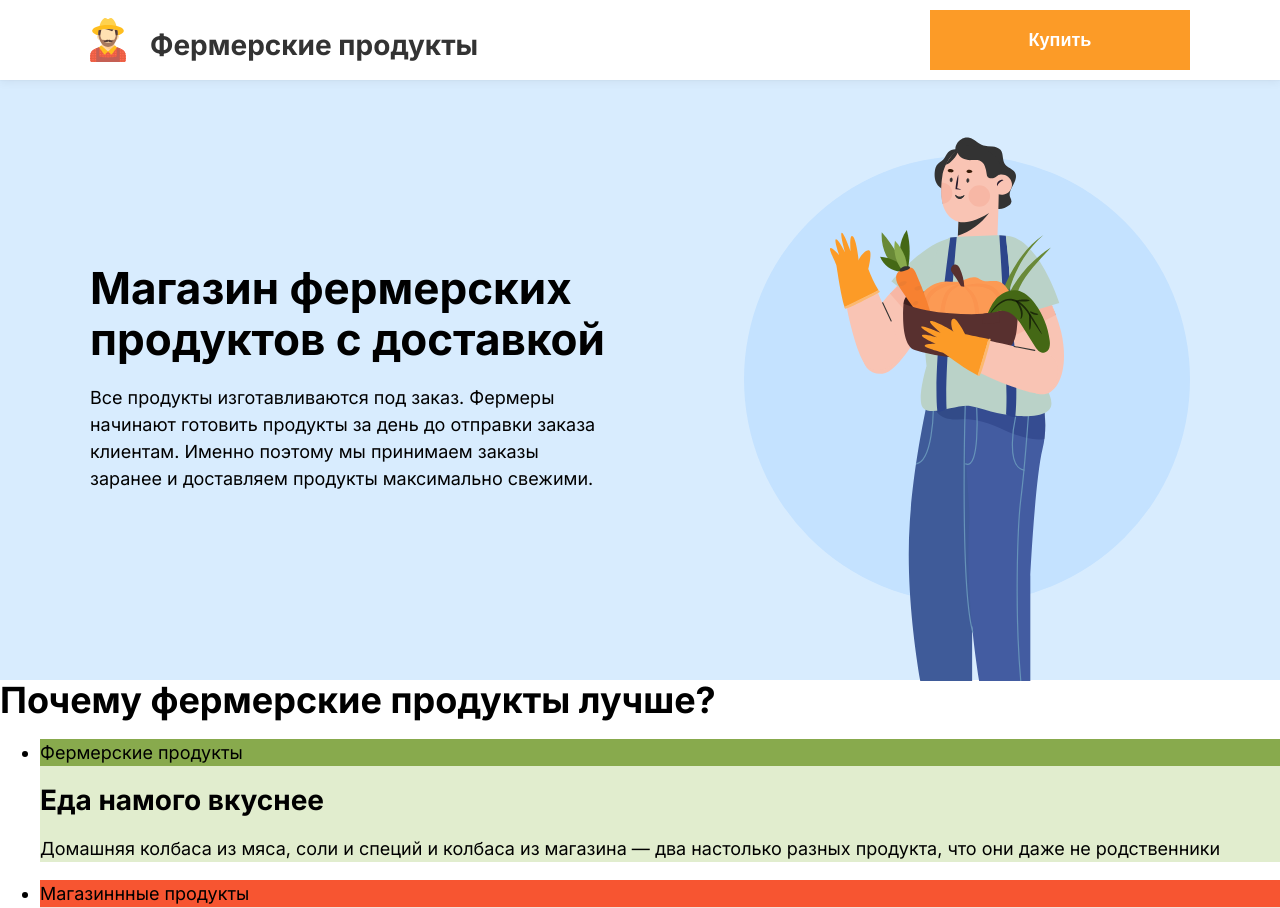
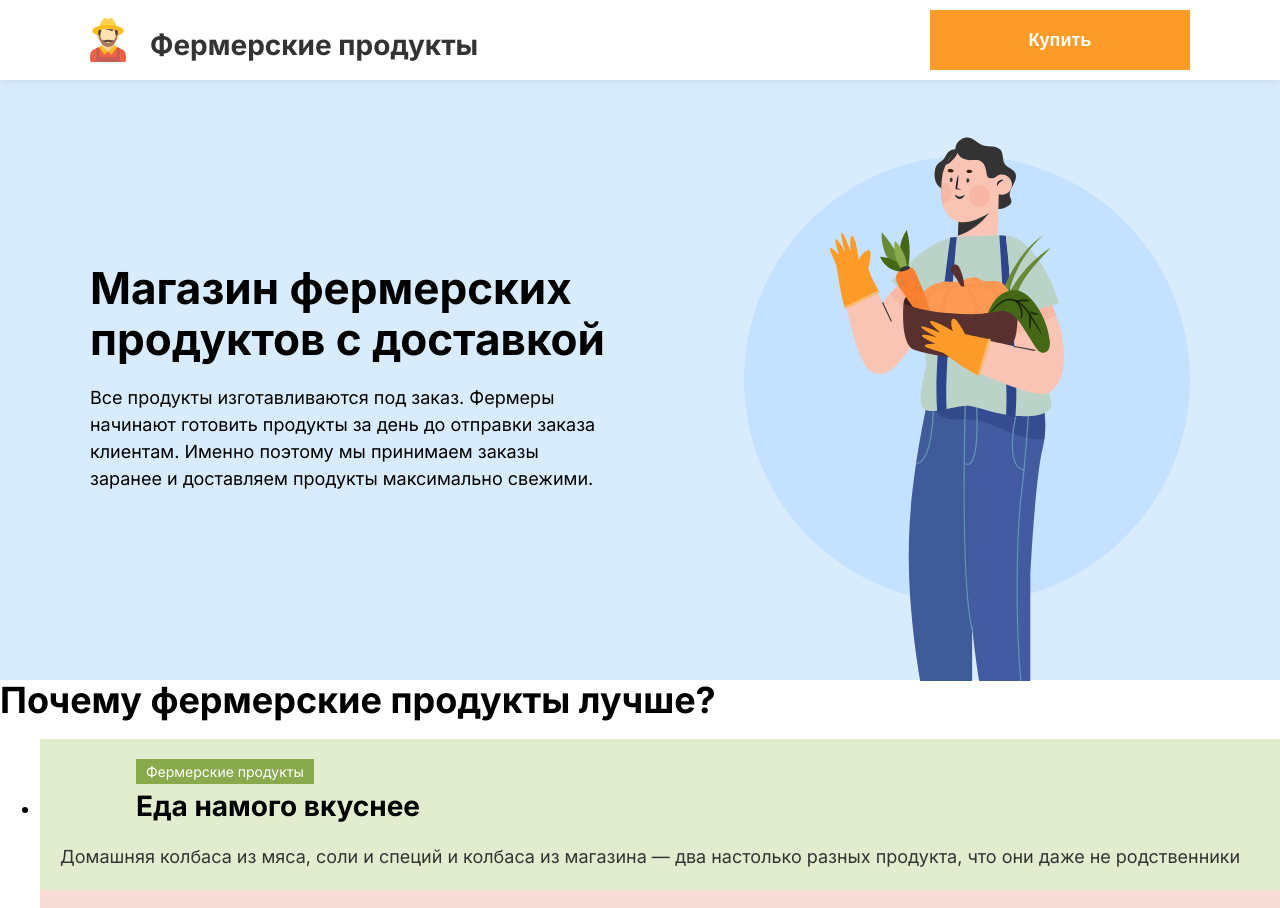
Before and after one commit to Bebnev85/farm-product, a React (Create React App) app: page / in a window 1280 px wide. Shown: the top 908 px of the page. Built offline with nearby package versions, Linux system fonts and the light colour scheme; grey boxes are pictures that could not be loaded.

Commit message:
Стилизует карточки преимуществ натуральных продуктов

```diff
--- /dev/null
+++ b/jsconfig.json
@@ -0,0 +1,6 @@
+{
+    "compilerOptions": {
+      "baseUrl": "src"
+    },
+    "include": ["src"]
+  }
--- a/src/components/blocks/about/about.jsx
+++ b/src/components/blocks/about/about.jsx
@@ -1,6 +1,5 @@
 import React from "react";
 import Title, { TitleSize, TitleLevel } from "../../ui/title/title";
-import "./style"
 import { StyledSection, Text, TextWrapper, Container } from "./style";
 
 function About() {
--- a/src/components/ui/advantage-card/advantage-card.jsx
+++ b/src/components/ui/advantage-card/advantage-card.jsx
@@ -1,38 +1,21 @@
 import React from "react";
-import Feature, {productType} from "../feature/feature";
+import Feature from "../feature/feature";
 import Title, { TitleSize } from "../title/title";
-import "./style.css";
+import { StyledAdvategeCard, Header, CardTitle, Paragraph, Image } from "./style";
 
-function AdvantageCard(advantage) {
-    let bgColor;
-    switch (advantage.productType) {
-        case productType.FARM:
-            bgColor = "#E1EDCE";
-            break;
-        case productType.SHOP:
-            bgColor = "#F8DDD7";
-            break;
-        default:
-            bgColor = "0";
-            break;
-    }
-    return bgColor ? (
-        <div className="advantage-card" style={{backgroundColor: `${bgColor}`}}>
-            <header className="adventure-card__header">
-                <div
-                    className="advantage-card__ico"
-                    style={{
-                        backgroundImage: `url(${advantage.ico})`
-,                    }}>
-                </div>
-                <div className="adventure-card__title">
-                    <Feature>{advantage.productType}</Feature>
-                    <Title size={TitleSize.SMALL}>{advantage.title}</Title>
-                </div>
-                <p className="advantage-card__text">{advantage.description}</p>
-            </header>
-        </div>
-    ): null
+function AdvantageCard({isNatural, ico, title, description}) {
+    return (
+        <StyledAdvategeCard $isNatural = {isNatural}>
+            <Header>
+                <Image $ico = {ico}/>
+                <CardTitle>
+                    <Feature isNatural = {isNatural}></Feature>
+                    <Title size={TitleSize.SMALL}>{title}</Title>
+                </CardTitle>
+            </Header>
+            <Paragraph>{description}</Paragraph>
+        </StyledAdvategeCard>
+    )
 }
 
 export default AdvantageCard;
--- /dev/null
+++ b/src/components/ui/advantage-card/style.js
@@ -0,0 +1,35 @@
+import styled from "styled-components";
+
+export const StyledAdvategeCard = styled.div`
+    display: flex;
+    flex-direction: column;
+    gap: 20px;
+    padding: 20px;
+    background-color: ${(props) => props.$isNatural ? props.theme.lightGreenBgColor : props.theme.lightRedBgColor}
+`;
+
+export const Header = styled.header`
+    display: flex;
+    gap: 20px;
+`;
+
+export const CardTitle = styled.div`
+    display: flex;
+    flex-direction: column;
+    gap: 6px;
+`;
+
+export const Paragraph = styled.p`
+    margin: 0;
+    padding: 0;
+    color: ${(props) => props.theme.blackColor};
+    font-weight: 400;
+    line-height: 150%;
+    font-size: 18px;
+`;
+
+export const Image = styled.div`
+    width: 56px;
+    height: 56px;
+    background-repeat: no-repeat;
+`;
--- a/src/components/ui/feature/feature.jsx
+++ b/src/components/ui/feature/feature.jsx
@@ -1,34 +1,18 @@
 import React from "react";
-import "./style.css";
+import { StyledFeature } from "./style";
 
-export const productType = {
-    FARM: "FARM",
-    SHOP: "SHOP"
+export const ownerText = {
+    FARM: "Фермерские продукты",
+    SHOP: "Магазиннные продукты"
 };
 
-function Feature({children}) {
-    console.log(children)
-    let bgColor;
-    let text;
-    switch (children) {
-        case productType.FARM:
-            bgColor = "#88AA4D";
-            text = "Фермерские продукты";
-            break;
-        case productType.SHOP:
-            bgColor = "#F75531";
-            text = "Магазиннные продукты";
-            break;
-        default:
-            bgColor = "red";
-            text = "";
-    }
+function Feature({isNatural}) {
+    const text = isNatural ? ownerText.FARM : ownerText.SHOP;
     return (
-        <p className="feature-text"
-        style = {{backgroundColor: `${bgColor}`}}>
+        <StyledFeature $isNatural = { isNatural }>
             {text}
-        </p>
-    );
+        </StyledFeature>
+    )
 }
 
 export default Feature;
--- /dev/null
+++ b/src/components/ui/feature/style.js
@@ -0,0 +1,16 @@
+import styled from "styled-components";
+
+export const StyledFeature = styled.p`
+    margin: 0;
+    padding: 0;
+    font-weight: 400;
+    font-size: 14px;
+    line-height: 150%;
+    color: ${(props) => props.theme.whiteColor};
+    padding-left: 10px;
+    padding-top: 2px;
+    padding-bottom: 2px;
+    padding-right: 10px;
+    background-color: ${(props) => props.$isNatural ? props.theme.darkGreenBgColor : props.theme.darkRedBgColor};
+    width: max-content;
+`
--- a/src/mocks/mocks.js
+++ b/src/mocks/mocks.js
@@ -1,29 +1,29 @@
 const advantageList = [
     {
         id: 0,
-        productType: "FARM",
-        ico: "/src/mocks/image/tableware.svg",
+        isNatural: true,
+        ico: "./mocks/image/tableware.svg",
         title: "Еда намого вкуснее",
         description: "Домашняя колбаса из мяса, соли и специй и колбаса из магазина — два настолько разных продукта, что они даже не родственники"
     },
     {
         id: 1,
-        productType: "SHOP",
-        ico: "/src/mocks/image/bags.svg",
+        isNatural: false,
+        ico: "./mocks/image/bags.svg",
         title: "Просроченные продукты",
         description: "Из-за большого количество товара сотрудники магазинов не успевают своевременно производить замену товара"
     },
     {
         id: 2,
-        productType: "FARM",
-        ico: "/src/mocks/image/plant.svg",
+        isNatural: true,
+        ico: "./mocks/image/plant.svg",
         title: "Натуральные продукты",
         description: "Поставляем местные органические продукты выращенные без пестицидов и химических удобрений."
     },
     {
         id: 3,
-        productType: "SHOP",
-        ico: "/src/mocks/image/no-meat.svg",
+        isNatural: false,
+        ico: "./mocks/image/no-meat.svg",
         title: "Некачественное мясо",
         description: "Мясные полуфабрикаты, в которых содержится чрезмерно много натрия, вредных жиров, консервантов"
     }
--- a/src/theme/default.js
+++ b/src/theme/default.js
@@ -2,8 +2,8 @@ export const defaultTheme = {
   blackColor: '#333333',
   whiteColor: '#ffffff',
   bgForAbout: '#d8ecfe',
-  lightGeenBgColor: '#e1edce',
-  darkGreenColor: '#88aa4d',
+  lightGreenBgColor: '#e1edce',
+  darkGreenBgColor: '#88aa4d',
   lightRedBgColor: '#f8ddd7',
   darkRedBgColor: '#f75531',
   bgForButton: '#fc9b27',
```
Also changed, not shown: package.json (+9 -0 lines), src/components/ui/advantage-card/style.css (deleted).
